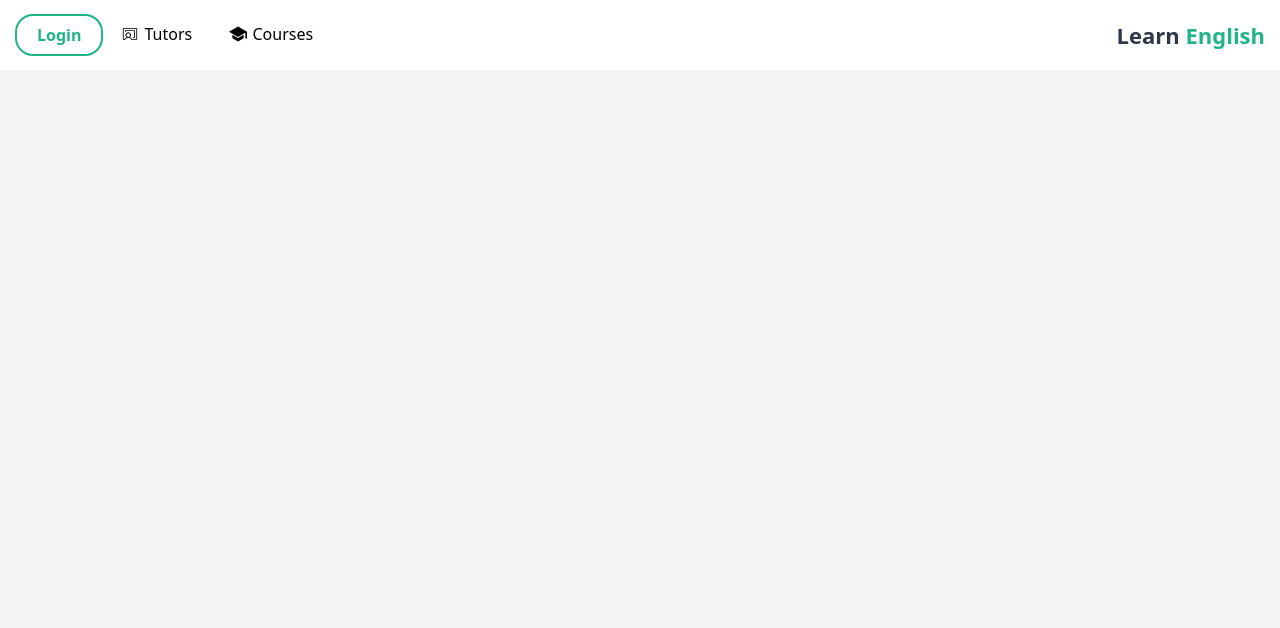
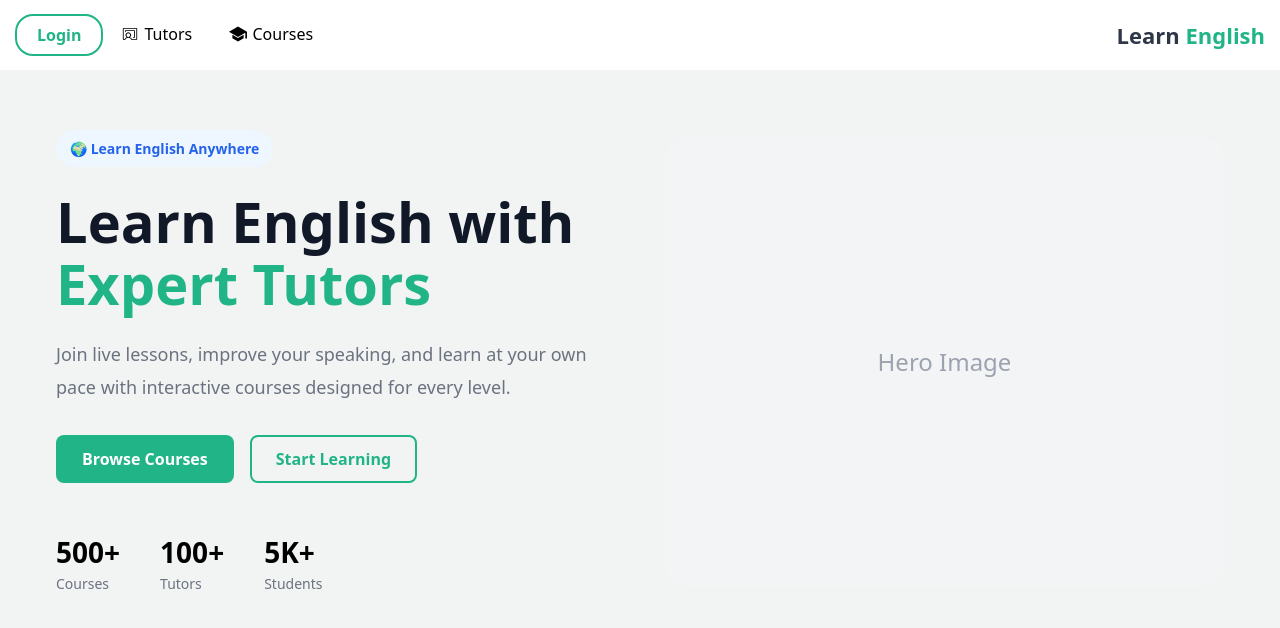
Before and after one commit to alirezashojaian1987/learning_english, a Next.js app: page / in a window 1280 px wide. Shown: the top 628 px of the page. Built offline with nearby package versions, Linux system fonts and the light colour scheme; no server answers.

Commit message:
Hero section added for the homepage and designed

```diff
--- a/src/app/page.tsx
+++ b/src/app/page.tsx
@@ -1,9 +1,11 @@
 import MainLayout from "@/components/layout/MainLayout/MainLayout";
+
+import Hero from "@/components/Home/Hero/Hero";
 
 export default function HomePage(){
   return (
     <MainLayout>
-      <></>
+      <Hero/>
     </MainLayout>
   );
 }
--- a/src/components/Home/Hero/Hero.module.scss
+++ b/src/components/Home/Hero/Hero.module.scss
@@ -0,0 +1,156 @@
+@import "../../../styles/variables.scss";
+
+.hero{
+    display: flex;
+    align-items: center;
+    justify-content: space-between;
+    gap:50px;
+    padding:60px 0;
+
+    .content{
+        flex:1;
+        max-width: 600px;
+
+        .badge{
+            display: inline-block;
+            padding:8px 14px;
+            border-radius:999px;
+            background: #eef6ff;
+            color:#2563eb;
+
+            font-size: 14px;
+            font-weight: 600;
+            margin-bottom: 24px;
+        }
+
+        h1{
+            font-size: 56px;
+            line-height: 1.1;
+            font-weight: 800;
+            color:#111827;
+            margin-bottom: 24px;
+
+            span{
+                color:$primary_color;
+            }
+        }
+
+        p{
+            font-size: 18px;
+            line-height: 1.8;
+            color:#6b7280;
+            margin-bottom: 32px;
+
+        }
+
+        .actions{
+            display: flex;
+            gap:16px;
+            margin-bottom: 48px;
+
+            a{
+                display: flex;
+                align-items: center;
+                justify-content: center;
+                height:48px;
+                padding:0 24px;
+                border-radius: 8px;
+                text-decoration: none;
+                font-weight: 600;
+                transition: all 0.3s ease-in-out;
+            }
+
+            a:first-child{
+                background: $primary_color;
+                border: 2px solid transparent;
+                color:white;
+                &:hover{
+                    background: $primary_color_hovered;
+                }
+            }
+
+            a:last-child{
+                border:2px solid $primary_color;
+                color:$primary_color;
+                &:hover{
+                    border:2px solid $primary_color_hovered;
+                    color:$primary_color_hovered;
+                }
+            }
+        }
+
+        .stats{
+            display: flex;
+            gap:40px;
+
+            div{
+                display: flex;
+                flex-direction: column;
+            }
+
+            strong{
+                font-size: 28px;
+                font-weight: 700;
+            }
+
+            span{
+                color:#6b7280;
+                font-size: 14px;
+            }
+        }
+    }
+
+    .image{
+        flex: 1;
+        min-height: 450px;
+        border-radius: 24px;
+        background: #f3f4f6;
+        display: flex;
+        align-items: center;
+        justify-content: center;
+        color:#9ca3af;
+        font-size: 24px;
+
+    }
+}
+
+@media (max-width:750px){
+    .hero{
+        flex-direction: column;
+        text-align: center;
+        gap:40px;
+        padding:80px 20px;
+
+        .content{
+            max-width:100%;
+            h1{
+                font-size: 40px;
+                text-align: left;
+            }
+            p{
+                font-size: 16px;
+                text-align: left;
+                line-height: 1.7;
+            }
+
+            .actions{
+                flex-direction: column;
+                align-items: center;
+                a{
+                    width:220px;
+                }
+            }
+
+            .stats{
+                justify-content: center;
+                flex-wrap: wrap;
+                gap:24px;
+            }
+        }
+
+        .image{
+            width:100%;
+            min-height: 300px;
+        }
+    }
+}
--- a/src/components/Home/Hero/Hero.tsx
+++ b/src/components/Home/Hero/Hero.tsx
@@ -0,0 +1,48 @@
+import Link from "next/link";
+import styles from "./Hero.module.scss";
+
+export default function Hero(){
+    return(
+        <section className={styles.hero}>
+            <div className={styles.content}>
+                <span className={styles.badge}>🌍 Learn English Anywhere</span>
+                <h1>
+                    Learn English with
+                    <span> Expert Tutors</span>
+                </h1>
+
+                <p>
+                    Join live lessons, improve your speaking,
+                    and learn at your own pace with interactive
+                    courses designed for every level.
+                </p>
+
+                <div className={styles.actions}>
+                    <Link href="/courses">Browse Courses</Link>
+                    <Link href="/register">Start Learning</Link>
+                </div>
+
+                <div className={styles.stats}>
+                    <div>
+                        <strong>500+</strong>
+                        <span>Courses</span>
+                    </div>
+
+                    <div>
+                        <strong>100+</strong>
+                        <span>Tutors</span>
+                    </div>
+
+                    <div>
+                        <strong>5K+</strong>
+                        <span>Students</span>
+                    </div>
+                </div>
+            </div>
+
+            <div className={styles.image}>
+                Hero Image
+            </div>
+        </section>
+    );
+}
```
